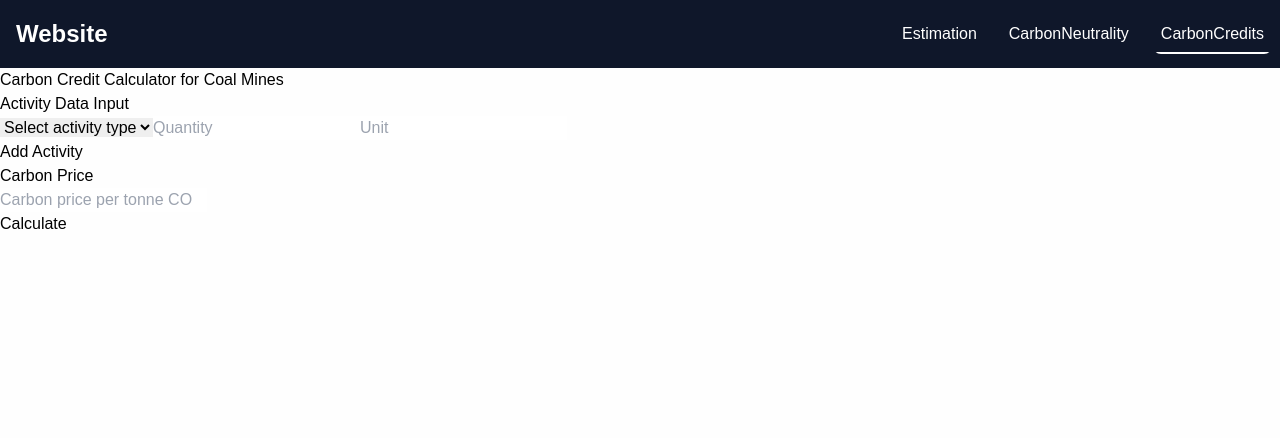
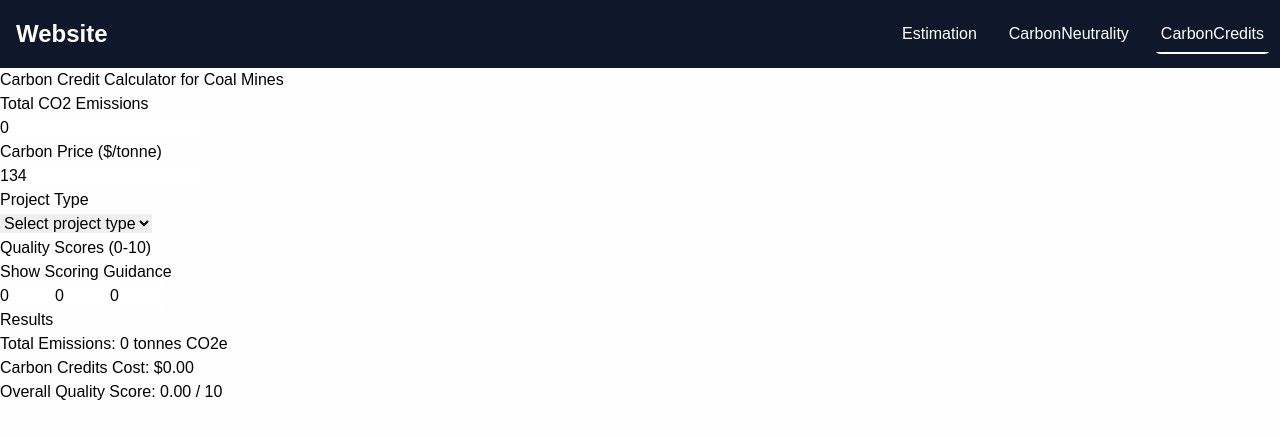
Before and after one commit to YashPatil0105/sih24, a React (Vite) app in the folder frontend/: page /carbonCredits in a window 1280 px wide. Shown: the top 438 px of the page. Built offline with nearby package versions, Linux system fonts and the light colour scheme.

Commit message:
carbon credits page

```diff
--- a/frontend/src/components/pages/CarbonCredits.jsx
+++ b/frontend/src/components/pages/CarbonCredits.jsx
@@ -1,101 +1,151 @@
 import React, { useState } from 'react';
-import { PieChart, Pie, Tooltip, ResponsiveContainer } from 'recharts';
+import { BarChart, Bar, XAxis, YAxis, CartesianGrid, Tooltip, Legend, ResponsiveContainer } from 'recharts';
 
 export const CarbonCredits = () => {
-  const [activities, setActivities] = useState([{ type: '', quantity: 0, unit: '' }]);
-  const [carbonPrice, setCarbonPrice] = useState(0);
-  const [results, setResults] = useState(null);
+  const [totalEmissions, setTotalEmissions] = useState(0);
+  const [carbonPrice, setCarbonPrice] = useState(134);
+  const [projectType, setProjectType] = useState('');
+  const [additionalityScore, setAdditionalityScore] = useState(0);
+  const [permanenceScore, setPermanenceScore] = useState(0);
+  const [measurabilityScore, setMeasurabilityScore] = useState(0);
+  const [showGuidance, setShowGuidance] = useState(false);
 
-  const handleActivityChange = (index, field, value) => {
-    const newActivities = [...activities];
-    newActivities[index][field] = value;
-    setActivities(newActivities);
+  const calculateCredits = () => {
+    const creditsCost = totalEmissions * carbonPrice;
+    const qualityScore = (additionalityScore + permanenceScore + measurabilityScore) / 3;
+    return { creditsCost, qualityScore };
   };
 
-  const addActivity = () => {
-    setActivities([...activities, { type: '', quantity: 0, unit: '' }]);
-  };
+  const { creditsCost, qualityScore } = calculateCredits();
 
-  const calculateEmissions = () => {
-    // This is a placeholder calculation. In a real application, you'd use proper emission factors and calculations.
-    const totalEmissions = activities.reduce((sum, activity) => sum + activity.quantity * 0.5, 0);
-    const creditsCost = totalEmissions * carbonPrice;
-    setResults({ totalEmissions, creditsCost });
-  };
+  const qualityData = [
+    { name: 'Additionality', score: additionalityScore },
+    { name: 'Permanence', score: permanenceScore },
+    { name: 'Measurability', score: measurabilityScore },
+  ];
+  const ScoringGuidance = () => (
+    <div className="mt-4 p-4 bg-gray-100 rounded">
+      <h3 className="font-bold mb-2">Scoring Guide (0-10 scale)</h3>
+      <h4 className="font-semibold">Additionality</h4>
+      <ul className="list-disc list-inside mb-2">
+        <li>0-2: Project would have happened anyway</li>
+        <li>3-5: Project more likely with credits</li>
+        <li>6-8: Project unlikely without credits</li>
+        <li>9-10: Project definitely wouldn't occur without credits</li>
+      </ul>
+      <h4 className="font-semibold">Permanence</h4>
+      <ul className="list-disc list-inside mb-2">
+        <li>0-2: Less than 5 years</li>
+        <li>3-5: 5-20 years</li>
+        <li>6-8: 20-100 years</li>
+        <li>9-10: Over 100 years (permanent)</li>
+      </ul>
+      <h4 className="font-semibold">Measurability</h4>
+      <ul className="list-disc list-inside">
+        <li>0-2: No data or unverified claims</li>
+        <li>3-5: Some unverified data</li>
+        <li>6-8: Comprehensive, third-party verified data</li>
+        <li>9-10: Extensive, multiple-party verified data</li>
+      </ul>
+    </div>
+  );
 
   return (
     <div className="container mx-auto p-4">
       <h1 className="text-2xl font-bold mb-4">Carbon Credit Calculator for Coal Mines</h1>
 
       <div className="bg-white shadow-md rounded px-8 pt-6 pb-8 mb-4">
-        <h2 className="text-xl font-semibold mb-2">Activity Data Input</h2>
-        {activities.map((activity, index) => (
-          <div key={index} className="flex gap-2 mb-2">
-            <select
-              className="border rounded px-2 py-1"
-              onChange={(e) => handleActivityChange(index, 'type', e.target.value)}
-            >
-              <option value="">Select activity type</option>
-              <option value="electricity">Electricity Use</option>
-              <option value="fuel">Fuel Consumption</option>
-              <option value="waste">Waste Disposal</option>
-            </select>
+        <h2 className="text-xl font-semibold mb-2">Total CO2 Emissions</h2>
         <input
           type="number"
-              placeholder="Quantity"
-              className="border rounded px-2 py-1"
-              onChange={(e) => handleActivityChange(index, 'quantity', e.target.value)}
+          placeholder="Total CO2 emissions in tonnes"
+          className="border rounded px-2 py-1 w-full mb-2"
+          value={totalEmissions}
+          onChange={(e) => setTotalEmissions(Number(e.target.value))}
+        />
+
+        <h2 className="text-xl font-semibold mb-2">Carbon Price ($/tonne)</h2>
+        <input
+          type="number"
+          className="border rounded px-2 py-1 w-full mb-2"
+          value={carbonPrice}
+          onChange={(e) => setCarbonPrice(Number(e.target.value))}
+        />
+
+        <h2 className="text-xl font-semibold mb-2">Project Type</h2>
+        <select
+          className="border rounded px-2 py-1 w-full mb-2"
+          value={projectType}
+          onChange={(e) => setProjectType(e.target.value)}
+        >
+          <option value="">Select project type</option>
+          <option value="wind">Wind</option>
+          <option value="solar">Solar</option>
+          <option value="forestry">Forestry</option>
+          <option value="methane">Methane Capture</option>
+        </select>
+
+        <h2 className="text-xl font-semibold mb-2">Quality Scores (0-10)</h2>
+        <button
+          className="text-blue-500 underline mb-2"
+          onClick={() => setShowGuidance(!showGuidance)}
+        >
+          {showGuidance ? 'Hide' : 'Show'} Scoring Guidance
+        </button>
+        {showGuidance && <ScoringGuidance />}
+        <div className="flex gap-2 mb-2">
+          <input
+            type="number"
+            placeholder="Additionality"
+            className="border rounded px-2 py-1 flex-1"
+            min="0"
+            max="10"
+            value={additionalityScore}
+            onChange={(e) => setAdditionalityScore(Number(e.target.value))}
           />
           <input
-              placeholder="Unit"
-              className="border rounded px-2 py-1"
-              onChange={(e) => handleActivityChange(index, 'unit', e.target.value)}
+            type="number"
+            placeholder="Permanence"
+            className="border rounded px-2 py-1 flex-1"
+            min="0"
+            max="10"
+            value={permanenceScore}
+            onChange={(e) => setPermanenceScore(Number(e.target.value))}
+          />
+          <input
+            type="number"
+            placeholder="Measurability"
+            className="border rounded px-2 py-1 flex-1"
+            min="0"
+            max="10"
+            value={measurabilityScore}
+            onChange={(e) => setMeasurabilityScore(Number(e.target.value))}
           />
         </div>
-        ))}
-        <button
-          onClick={addActivity}
-          className="bg-blue-500 hover:bg-blue-700 text-white font-bold py-2 px-4 rounded"
-        >
-          Add Activity
-        </button>
       </div>
 
-      <div className="bg-white shadow-md rounded px-8 pt-6 pb-8 mb-4">
-        <h2 className="text-xl font-semibold mb-2">Carbon Price</h2>
-        <input
-          type="number"
-          placeholder="Carbon price per tonne CO2e"
-          className="border rounded px-2 py-1"
-          onChange={(e) => setCarbonPrice(e.target.value)}
-        />
-      </div>
 
-      <button
-        onClick={calculateEmissions}
-        className="bg-green-500 hover:bg-green-700 text-white font-bold py-2 px-4 rounded"
-      >
-        Calculate
-      </button>
-
-      {results && (
       <div className="bg-white shadow-md rounded px-8 pt-6 pb-8 mt-4">
         <h2 className="text-xl font-semibold mb-2">Results</h2>
-          <p>Total Emissions: {results.totalEmissions} tonnes CO2e</p>
-          <p>Carbon Credits Cost: ${results.creditsCost}</p>
+        <p>Total Emissions: {totalEmissions} tonnes CO2e</p>
+        <p>Carbon Credits Cost: ${creditsCost.toFixed(2)}</p>
+        <p>Overall Quality Score: {qualityScore.toFixed(2)} / 10</p>
 
         <div className="h-64 mt-4">
           <ResponsiveContainer width="100%" height="100%">
-              <PieChart>
-                <Pie dataKey="value" data={activities.map(a => ({ name: a.type, value: a.quantity * 0.5 }))} />
+            <BarChart data={qualityData}>
+              <CartesianGrid strokeDasharray="3 3" />
+              <XAxis dataKey="name" />
+              <YAxis domain={[0, 10]} />
               <Tooltip />
-              </PieChart>
+              <Legend />
+              <Bar dataKey="score" fill="#8884d8" />
+            </BarChart>
           </ResponsiveContainer>
         </div>
       </div>
-      )}
     </div>
   );
 };
 
-// export default CarbonCredits;
+// export default CarbonCreditCalculator;
```
Lines whose indentation alone changed are shown as unchanged.
